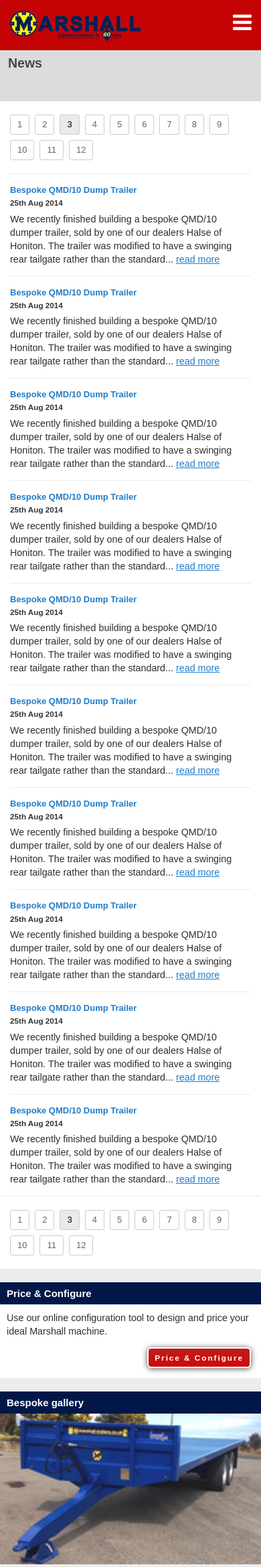
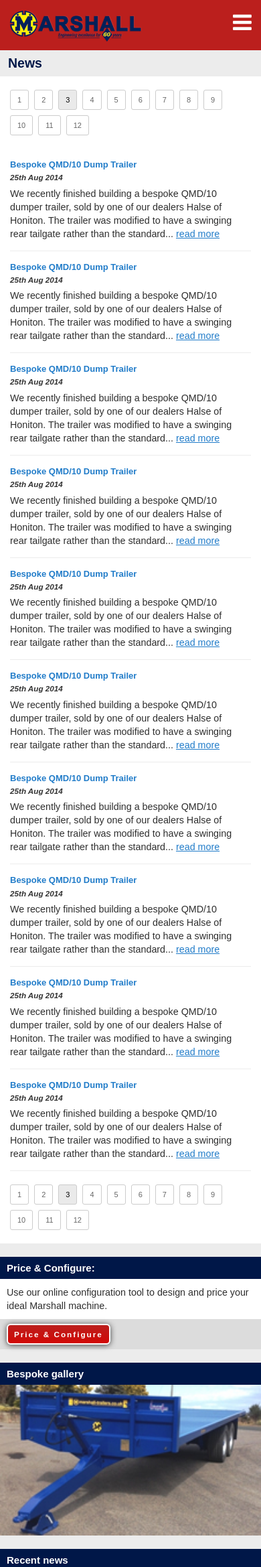
Before and after one commit to Gunzalez/marshall, a PHP site: page /news.php in a window 390 px wide. Shown: the top 2339 px of the page at 67% size. Run offline with PHP 8.4, Linux system fonts and the light colour scheme; some libraries are stand-ins or nearby versions.

Commit message:
Completes news landing looking like live, no added time

```diff
--- a/css/marshall.css
+++ b/css/marshall.css
@@ -378,6 +378,14 @@
 .desktop .configure-btn:hover {
   background: url("../images/priceconfigure-btn.png") left bottom no-repeat;
 }
+.desktop .configure-btn.small-btn {
+  width: 167px;
+  height: 33px;
+  background: url("../images/priceconfigure-small-btn.png") left top no-repeat;
+}
+.desktop .configure-btn.small-btn:hover {
+  background: url("../images/priceconfigure-small-btn.png") left bottom no-repeat;
+}
 
 .mobile .big-link {
   position: relative;
@@ -549,20 +557,22 @@
 /* homepage hero heading */
 /* ================================================ */
 .main-heading {
-  background-color: #dcdcdc;
-  color: #444;
-  /*padding: 8px 16px;*/
+  color: #001748;
+  padding: 5px 10px 8px 12px;
+}
+
+.mobile .main-heading {
   text-shadow: 0px 1px 0px rgba(255, 255, 255, 0.5);
-  height: 60px;
 }
 
 .main-heading h2 {
-  font-size: 1.8em;
+  font-size: 25px;
 }
 
 .main-heading.hero {
   background: url("../images/home_title_grad.png") top right repeat-y #001649;
   text-shadow: none;
+  height: 60px;
 }
 
 .main-heading.hero h2 {
@@ -758,19 +768,45 @@
   top: 15px;
 }
 
-.sidebox.configure {
-  padding-bottom: 50px;
-  position: relative;
-}
-
 .sidebox.configure p {
   padding: 10px;
 }
-
-.sidebox.configure .big-link {
-  position: absolute;
-  bottom: 15px;
-  right: 15px;
+.sidebox.configure.configure .more {
+  background-color: #dcdcdc;
+  padding: 7px 10px;
+  min-height: 35px;
+}
+
+.breadcrumb {
+  width: 960px;
+  margin: 0 auto;
+}
+.breadcrumb:after {
+  content: "";
+  display: table;
+  clear: both;
+}
+.breadcrumb ul {
+  float: right;
+  margin: 0;
+  padding: 10px 0 0 0;
+  list-style: none;
+}
+.breadcrumb ul li {
+  float: left;
+  color: #88898b;
+  font-weight: bold;
+  font-size: 12px;
+  padding: 0 3px;
+}
+.breadcrumb ul li a {
+  text-decoration: none;
+  color: #88898b;
+  font-size: 12px;
+  font-weight: bold;
+}
+.breadcrumb ul li a:hover {
+  text-decoration: underline;
 }
 
 /* news page */
@@ -779,9 +815,12 @@
 }
 
 .news-page-navigation.bottom {
-  border-top: 1px solid #eaeaea;
   margin-top: -20px;
   margin-bottom: 20px;
+}
+
+.desktop .news-page-navigation.bottom ul {
+  display: none;
 }
 
 .news-page-navigation:after {
@@ -805,11 +844,18 @@
 .news-page-navigation ul li a {
   display: block;
   background-color: #fff;
+  border: 1px solid #eee;
+  color: #666;
+  padding: 4px 5px;
+  text-align: center;
+  text-decoration: none;
+  font-size: 11px;
+}
+
+.mobile .news-page-navigation ul li a {
   border: 1px solid #ccc;
-  color: #666;
   padding: 0 10px;
   line-height: 28px;
-  text-align: center;
   text-decoration: none;
   -webkit-border-radius: 3px;
   -moz-border-radius: 3px;
@@ -817,12 +863,17 @@
 }
 
 .news-page-navigation ul li a:hover {
-  color: #444;
+  background-color: #001848;
+  color: #fff;
 }
 
 .news-page-navigation ul li a.active {
   color: #000;
   background-color: #eaeaea;
+}
+.news-page-navigation ul li a.active:hover {
+  background-color: #001848;
+  color: #fff;
 }
 
 .news-items {
@@ -836,7 +887,7 @@
 }
 
 .news-items ol li {
-  border-top: 1px solid #ececec;
+  border-bottom: 1px solid #ececec;
   padding: 15px 0;
   position: relative;
 }
@@ -848,11 +899,11 @@
 }
 
 .news-items ol li .detail {
-  padding-left: 85px;
+  padding-left: 90px;
 }
 
 .news-items ol li .detail a {
-  color: #217cc9;
+  color: #4b4b4a;
   text-decoration: none;
   text-shadow: 0px 1px 0px rgba(255, 255, 255, 0.5);
 }
@@ -870,10 +921,10 @@
 .news-items ol li .detail .date,
 .news-detail .date {
   color: #333;
-  font-weight: bold;
   line-height: 140%;
   font-size: 0.9em;
   margin-bottom: 5px;
+  font-style: italic;
 }
 
 .news-detail {
@@ -1550,8 +1601,21 @@
 /* media queries */
 /* ================================================ */
 @media only screen and (max-width: 1000px) {
+  body {
+    background: #ececec;
+  }
+
   .page {
     width: 100%;
+  }
+
+  .header {
+    height: 100px;
+    background: #bb1f1d;
+  }
+
+  .breadcrumb {
+    display: none;
   }
 
   h1 {
@@ -1619,9 +1683,24 @@
     margin-left: 0;
   }
 
-  .sidebox {
+  .sidebox-3 .sidebox {
     float: left;
     width: 33.33%;
+  }
+
+  .sidebox-2 .sidebox {
+    float: left;
+    width: 50%;
+  }
+  .sidebox-2 .sidebox.configure {
+    position: relative;
+  }
+  .sidebox-2 .sidebox.configure .more {
+    position: absolute;
+    bottom: 0;
+    left: 0;
+    width: 100%;
+    box-sizing: border-box;
   }
 
   .sidebox.news {
@@ -1713,8 +1792,17 @@
     font-size: 3.5em;
   }
 
-  .sidebox {
+  .sidebox-3 .sidebox {
     width: 50%;
+  }
+
+  .sidebox-2 .sidebox {
+    width: 50%;
+  }
+
+  .sidebox-3 .sidebox.news,
+  .sidebox-2 .sidebox.news {
+    width: 100%;
   }
 
   .main-heading {
@@ -1812,10 +1900,6 @@
 }
 /* mobile portrait */
 @media only screen and (max-width: 400px) {
-  body {
-    background: url("../images/top-gradient.png") left -25px repeat-x #ececec;
-  }
-
   p {
     font-size: 1.1em;
   }
@@ -1848,9 +1932,19 @@
     font-size: 2.5em;
   }
 
-  .sidebox {
+  .sidebox-3 .sidebox,
+  .sidebox-2 .sidebox {
     width: 100%;
     float: none;
+  }
+
+  .sidebox-2 .sidebox.configure {
+    position: relative;
+  }
+  .sidebox-2 .sidebox.configure .more {
+    position: static;
+    width: 100%;
+    box-sizing: border-box;
   }
 
   .carousel .copy h2,
--- a/index.php
+++ b/index.php
@@ -97,7 +97,7 @@
                     </div>
                 </div>
             </div>
-            <div class="sidebar">
+            <div class="sidebar sidebox-3">
 
                 <div class="sidebox video">
                     <iframe src="http://www.youtube.com/embed/A1P2FTMM6PI?rel=0&amp;wmode=transparent&amp;html5=1"
--- a/news.php
+++ b/news.php
@@ -19,6 +19,12 @@
 
         <div class="content">
 
+            <div class="breadcrumb">
+                <ul>
+                    <li><a href="index.php" title="Home">Home</a> &gt; </li>
+                    <li>News</li>
+                </ul>
+            </div>
 
             <div class="main">
                 <div class="container">
@@ -148,12 +154,14 @@
 
                 </div>
             </div>
-            <div class="sidebar">
+            <div class="sidebar sidebox-2">
 
                 <div class="sidebox configure">
-                    <h3>Price &amp; Configure</h3>
+                    <h3>Price &amp; Configure:</h3>
                     <p>Use our online configuration tool to design and price your ideal Marshall machine.</p>
-                    <a href="#" class="big-link red-link">Price &amp; Configure</a>
+                    <div class="more">
+                        <a href="#" class="big-link red-link configure-btn small-btn">Price &amp; Configure</a>
+                    </div>
                 </div>
 
                 <div class="sidebox">
--- a/scss/marshall.scss
+++ b/scss/marshall.scss
@@ -416,6 +416,16 @@
         &:hover {
             background: url('../images/priceconfigure-btn.png') left bottom no-repeat;
         }
+
+        &.small-btn {
+            width: 167px;
+            height: 33px;
+            background: url('../images/priceconfigure-small-btn.png') left top no-repeat;
+
+            &:hover {
+                background: url('../images/priceconfigure-small-btn.png') left bottom no-repeat;
+            }
+        }
     }
 
 }
@@ -610,20 +620,25 @@
 /* homepage hero heading */
 /* ================================================ */
 .main-heading {
-    background-color: #dcdcdc;
-    color: #444;
-    /*padding: 8px 16px;*/
+    color: #001748;
+    padding: 5px 10px 8px 12px;
+}
+
+.mobile {
+  .main-heading {
     text-shadow: 0px 1px 0px rgba(255,255,255,0.5);
-    height: 60px;
+  }
+
 }
 
 .main-heading h2 {
-    font-size: 1.8em;
+  font-size: 25px;
 }
 
 .main-heading.hero {
     background: url("../images/home_title_grad.png") top right repeat-y #001649;
     text-shadow: none;
+    height: 60px;
 }
 
 .main-heading.hero h2 {
@@ -847,21 +862,62 @@
 }
 
 
-
-
 .sidebox.configure {
-    padding-bottom: 50px;
-    position: relative;
-}
-
-.sidebox.configure p {
+    p {
       padding: 10px;
     }
 
-.sidebox.configure .big-link {
-    position: absolute;
-    bottom: 15px;
-    right: 15px;
+    &.configure {
+
+        .more {
+            background-color: #dcdcdc;
+            padding: 7px 10px;
+            min-height: 35px;
+        }
+    }
+}
+
+.breadcrumb {
+    width: 960px;
+    margin: 0 auto;
+
+  &:after {
+      content: "";
+      display: table;
+      clear: both;
+  }
+
+
+  ul {
+
+    float: right;
+    margin: 0;
+    padding: 10px 0 0 0;
+    list-style: none;
+
+
+
+    li {
+      float: left;
+      color: #88898b;
+      font-weight: bold;
+      font-size: 12px;
+      padding: 0 3px;
+
+      a {
+        text-decoration: none;
+        color: #88898b;
+        font-size: 12px;
+        font-weight: bold;
+
+        &:hover {
+          text-decoration: underline;
+        }
+
+      }
+
+    }
+  }
 }
 
 
@@ -872,9 +928,14 @@
 }
 
 .news-page-navigation.bottom {
-    border-top: 1px solid #eaeaea;
     margin-top: -20px;
     margin-bottom: 20px;
+}
+
+.desktop .news-page-navigation.bottom {
+  ul {
+    display: none;
+  }
 }
 
 .news-page-navigation:after {
@@ -898,24 +959,42 @@
 .news-page-navigation ul li a {
     display: block;
     background-color: #fff;
+    border: 1px solid #eee;
+    color: #666;
+    padding: 4px 5px;
+    text-align: center;
+    text-decoration: none;
+    font-size: 11px;
+}
+
+
+.mobile {
+    .news-page-navigation ul li a {
         border: 1px solid #ccc;
-    color: #666;
         padding: 0 10px;
         line-height: 28px;
-    text-align: center;
         text-decoration: none;
         -webkit-border-radius: 3px;
         -moz-border-radius: 3px;
         border-radius: 3px;
     }
+}
+
+
 
 .news-page-navigation ul li a:hover {
-    color: #444;
+    background-color: #001848;
+    color: #fff;
 }
 
 .news-page-navigation ul li a.active {
     color: #000;
     background-color: #eaeaea;
+
+    &:hover {
+        background-color: #001848;
+        color: #fff;
+    }
 }
 
 
@@ -932,7 +1011,7 @@
 }
 
 .news-items ol li {
-    border-top: 1px solid #ececec;
+    border-bottom: 1px solid #ececec;
     padding: 15px 0;
     position: relative;
 }
@@ -944,11 +1023,11 @@
 }
 
 .news-items ol li .detail {
-    padding-left: 85px;
+    padding-left: 90px;
 }
 
 .news-items ol li .detail a {
-    color: #217cc9;
+    color: #4b4b4a;
     text-decoration: none;
     text-shadow: 0px 1px 0px rgba(255,255,255,0.5);
 }
@@ -966,10 +1045,10 @@
 .news-items ol li .detail .date,
 .news-detail .date {
     color: #333;
-    font-weight: bold;
     line-height: 140%;
     font-size: 0.9em;
     margin-bottom: 5px;
+    font-style: italic;
 }
 
 .news-detail {
@@ -1686,9 +1765,23 @@
 /* ================================================ */
 @media only screen and (max-width: 1000px){
 
+    body {
+        background: #ececec;
+    }
+
     .page {
         width: 100%;
     }
+
+    .header {
+        height: 100px;
+        background: #bb1f1d;
+    }
+
+    .breadcrumb {
+        display: none;
+    }
+
 
     h1 {
         margin-left: 10px;
@@ -1762,10 +1855,28 @@
         margin-left: 0;
     }
 
-    .sidebox {
+    .sidebox-3 .sidebox {
         float: left;
         width: 33.33%;
     }
+
+    .sidebox-2 .sidebox {
+         float: left;
+         width: 50%;
+
+         &.configure {
+            position: relative;
+
+            .more {
+              position: absolute;
+              bottom: 0;
+              left: 0;
+              width: 100%;
+              box-sizing: border-box;
+            }
+         }
+    }
+
 
     .sidebox.news {
         clear: left;
@@ -1863,8 +1974,18 @@
         font-size: 3.5em;
     }
 
-    .sidebox {
+
+    .sidebox-3 .sidebox {
         width: 50%;
+    }
+
+    .sidebox-2 .sidebox {
+        width: 50%;
+    }
+
+  .sidebox-3 .sidebox.news,
+  .sidebox-2 .sidebox.news {
+    width: 100%;
   }
 
     .main-heading {
@@ -1968,14 +2089,6 @@
 
 /* mobile portrait */
 @media only screen and (max-width: 400px){
-
-    body {
-        background: url("../images/top-gradient.png") left -25px repeat-x #ececec;
-    }
-
-
-
-
 
     p {
         font-size: 1.1em;
@@ -2009,9 +2122,23 @@
         font-size: 2.5em;
     }
 
-    .sidebox {
+    .sidebox-3 .sidebox,
+    .sidebox-2 .sidebox {
         width: 100%;
         float: none;
+    }
+
+    .sidebox-2 .sidebox {
+
+      &.configure {
+        position: relative;
+
+        .more {
+          position: static;
+          width: 100%;
+          box-sizing: border-box;
+        }
+      }
     }
 
     .carousel .copy h2,
```
Also changed, not shown: js/marshall.js (+15 -2 lines). Lines whose indentation alone changed are shown as unchanged.
